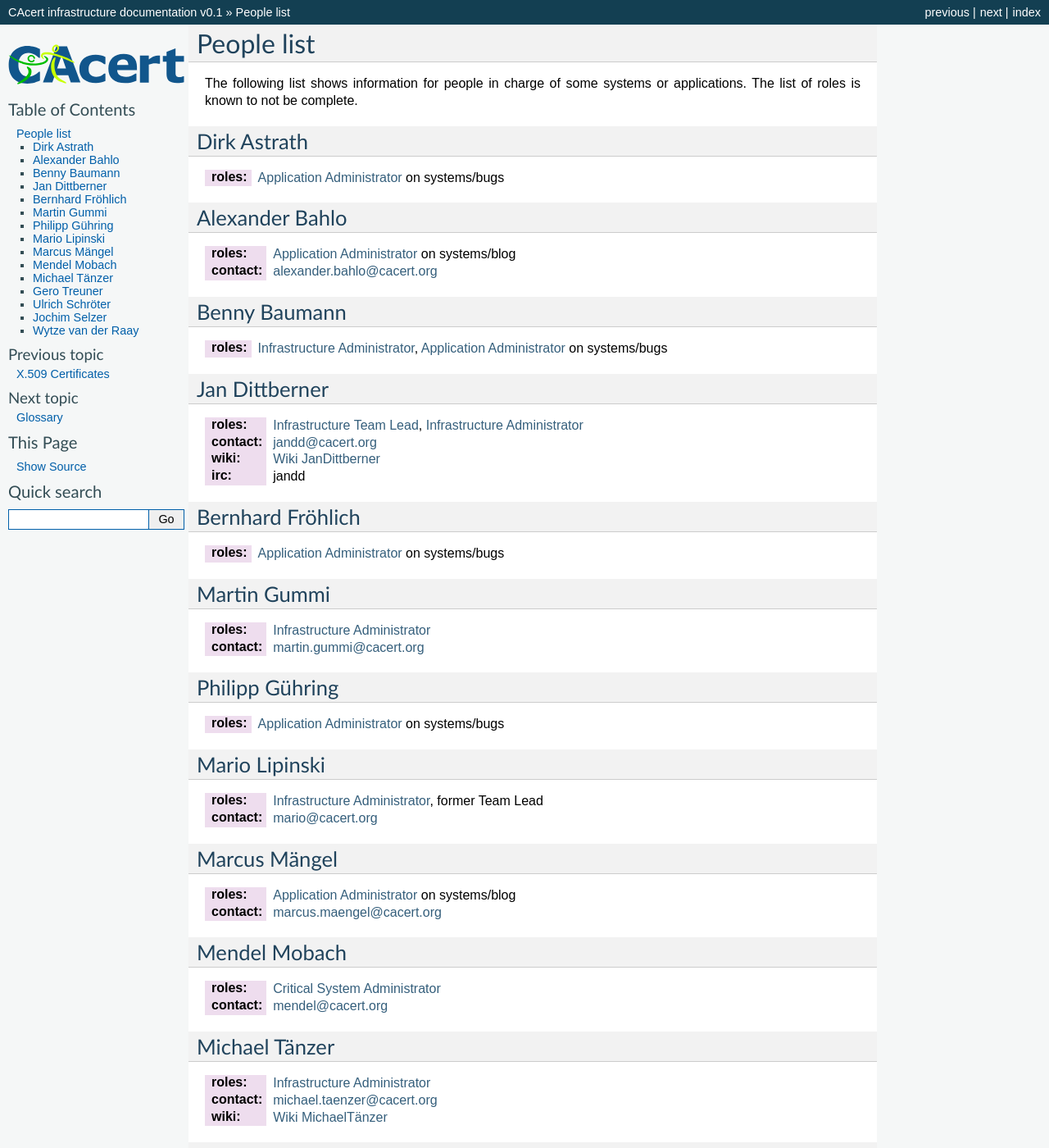
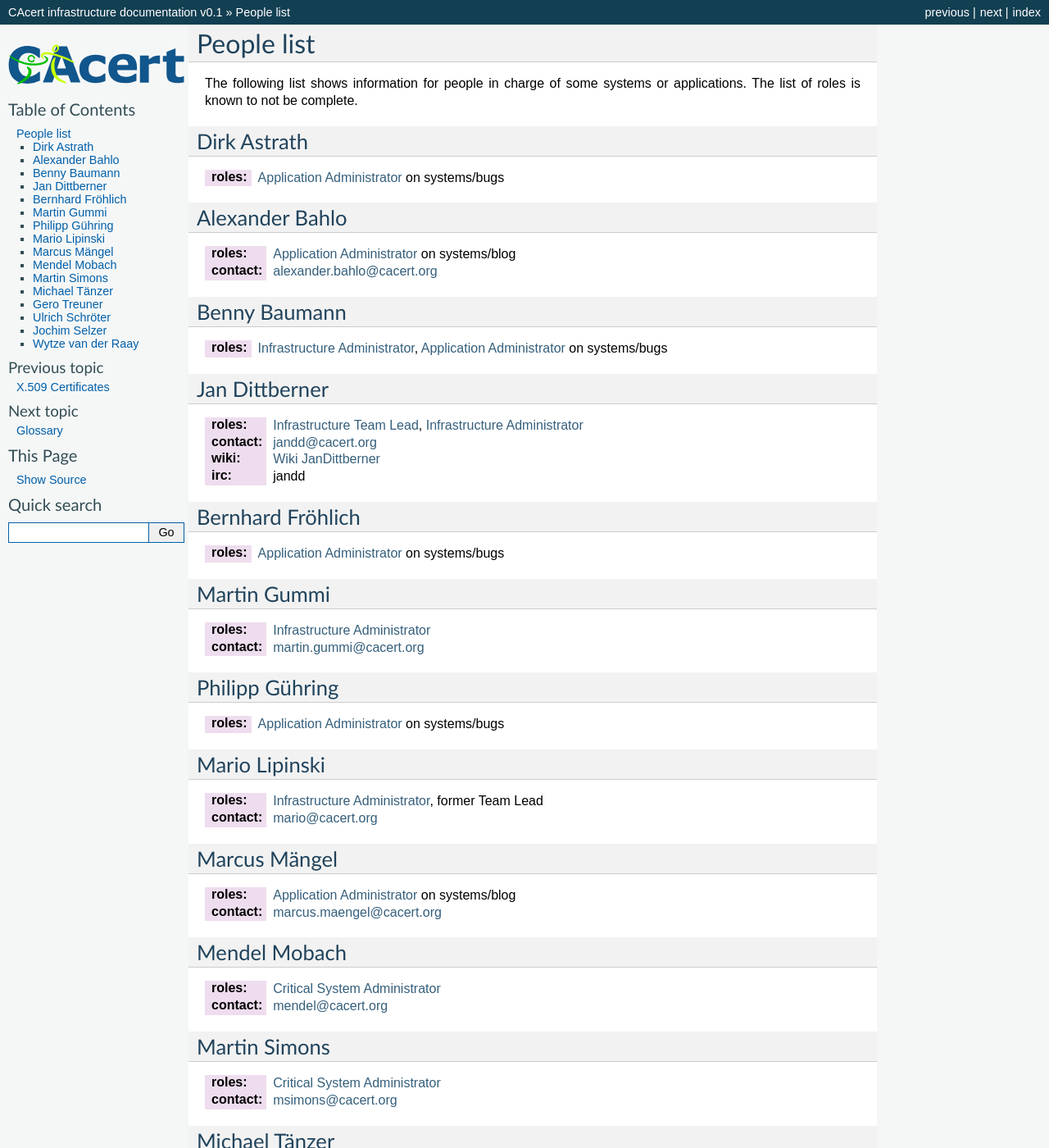
Before and after one commit to CAcertOrg/cacert-infradocs, a Sphinx documentation site: the page built from docs/people.rst, in a window 1280 px wide and 1400 px high. Shown: the whole window at 82% size. Built offline with Sphinx 7.4.7, drawn with Linux system fonts in a browser that asks for light colours.

Commit message:
Add Martin Simons (critical systems administrator).

```diff
--- a/docs/people.rst
+++ b/docs/people.rst
@@ -86,6 +86,14 @@
 :roles: :term:`Critical System Administrator`
 :contact: mendel@cacert.org
 
+.. _people_msimons:
+
+Martin Simons
+=============
+
+:roles: :term:`Critical System Administrator`
+:contact: msimons@cacert.org
+
 .. _people_neo:
 
 Michael Tänzer
```
